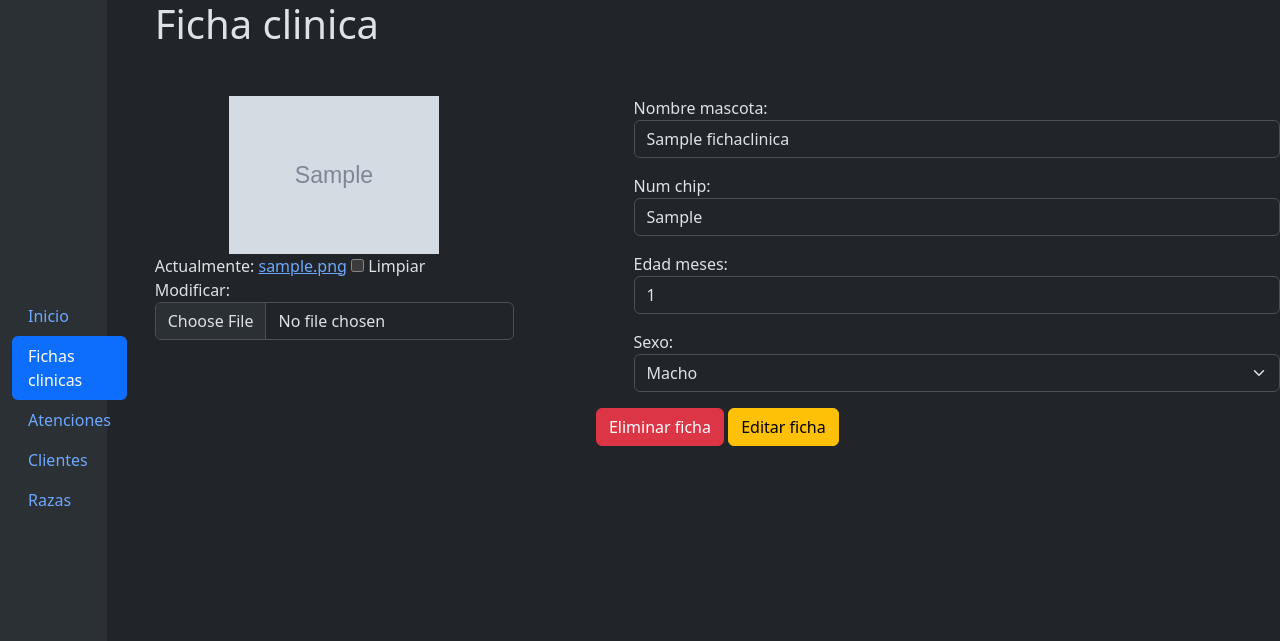
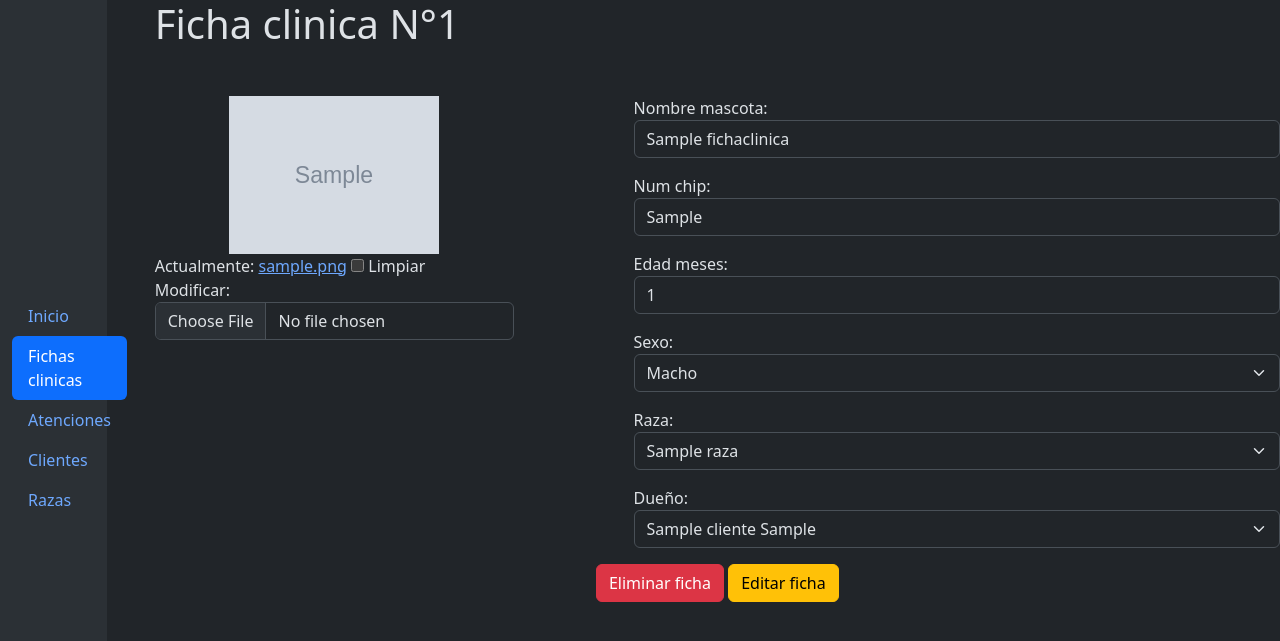
Before and after one commit to HowLonely/sistema-veterinaria, a Django app: page /ficha/1/ in a window 1280 px wide. Shown: the top 641 px of the page. Run offline with Django 4.2, Linux system fonts and the light colour scheme; tables that the repository leaves empty hold one stand-in row (values such as "Sample post"); grey boxes marked "Sample" are stand-in pictures; some libraries are stand-ins or nearby versions.

Commit message:
Fichas clinicas funcionales

```diff
--- a/templates/veterinaria/ficha_clinica.html
+++ b/templates/veterinaria/ficha_clinica.html
@@ -7,7 +7,7 @@
 {% block contenido %}
 <div class="ms-auto col-xl-11 col-md-10 col-12 ps-5 mt-md-0 mt-5 pt-md-0 pt-3">
   <div class="container m-0 p-0">
-    <h1>Ficha clinica</h1>
+    <h1>Ficha clinica N°{{ficha_clinica.id}}</h1>
     <form method="POST" action="{% url 'fichaEdit' ficha_clinica.id %}" enctype="multipart/form-data">
         {% csrf_token %}
         <div class="row mt-5">
@@ -53,6 +53,19 @@
                     {{ form.sexo.errors }}
                     <!-- <div id="emailHelp" class="form-text">We'll never share your email with anyone else.</div> -->
                 </div>
+
+                <div class="mb-3">
+                    {{ form.id_raza.label_tag }}
+                    {{ form.id_raza }}
+                    {{ form.id_raza.errors }}
+                    <!-- <div id="emailHelp" class="form-text">We'll never share your email with anyone else.</div> -->
+                </div>
+                <div class="mb-3">
+                    {{ form.id_cliente.label_tag }}
+                    {{ form.id_cliente }}
+                    {{ form.id_cliente.errors }}
+                    <!-- <div id="emailHelp" class="form-text">We'll never share your email with anyone else.</div> -->
+                </div>
             </div>
 
         </div>
--- a/veterinaria/forms.py
+++ b/veterinaria/forms.py
@@ -34,7 +34,7 @@ class FichaForm(forms.ModelForm):
         queryset=Cliente.objects.all(),
         empty_label="Selecciona cliente",
         widget=forms.Select(attrs={'class':'form-select'}),
-        label="Cliente"
+        label="Dueño"
     )
 
     class Meta:
--- a/veterinaria/views.py
+++ b/veterinaria/views.py
@@ -74,7 +74,7 @@ def editar_ficha(req, ficha_id):
             if 'imagen' in req.FILES:
                 ficha_clinica.imagen = req.FILES['imagen']
             form.save()
-            return redirect('/fichas_clinicas/')
+            return redirect('/fichas/')
     else:
         form = forms.FichaForm(instance=ficha_clinica)
     return render(req, 'veterinaria/ficha_clinica.html', {'form': form})
```
